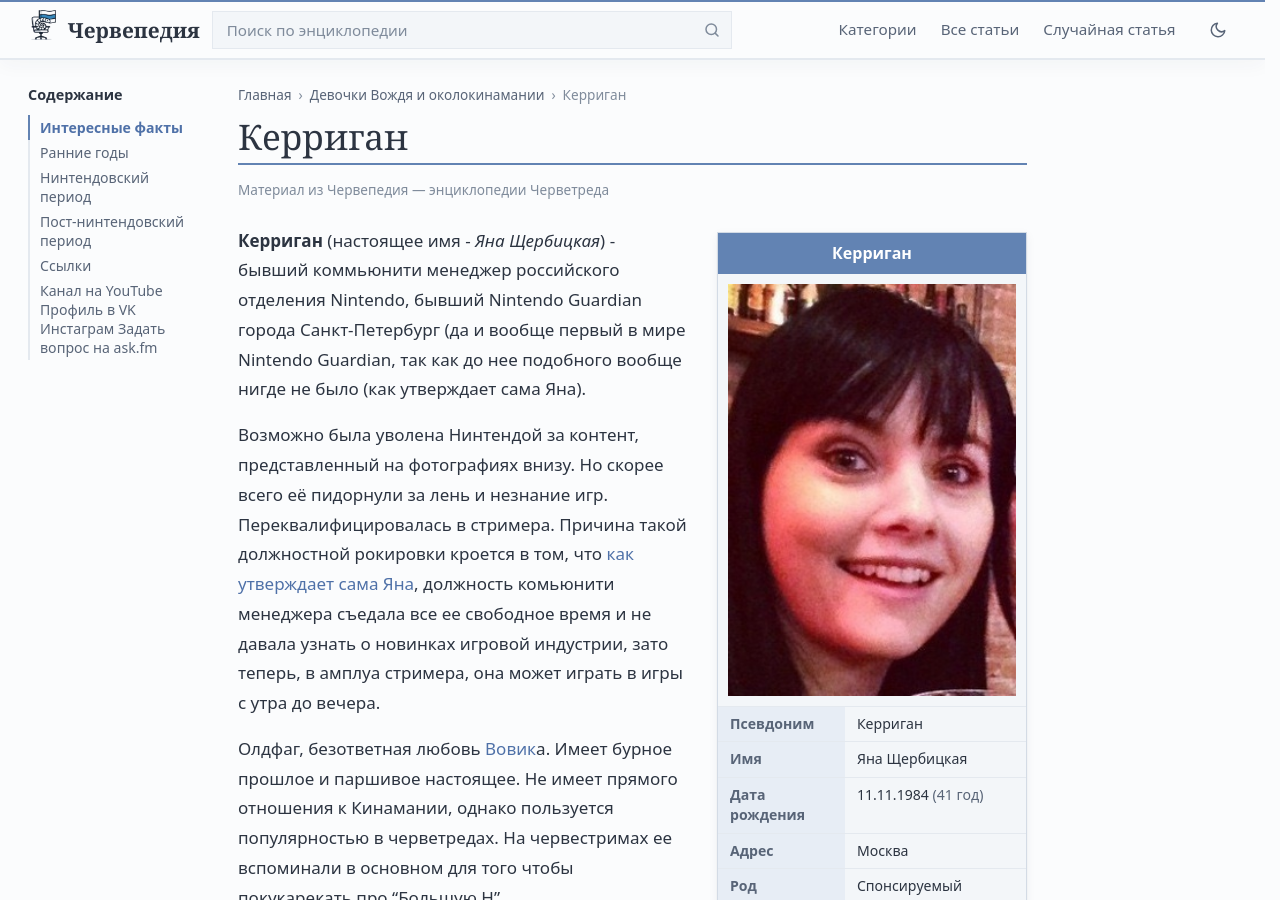
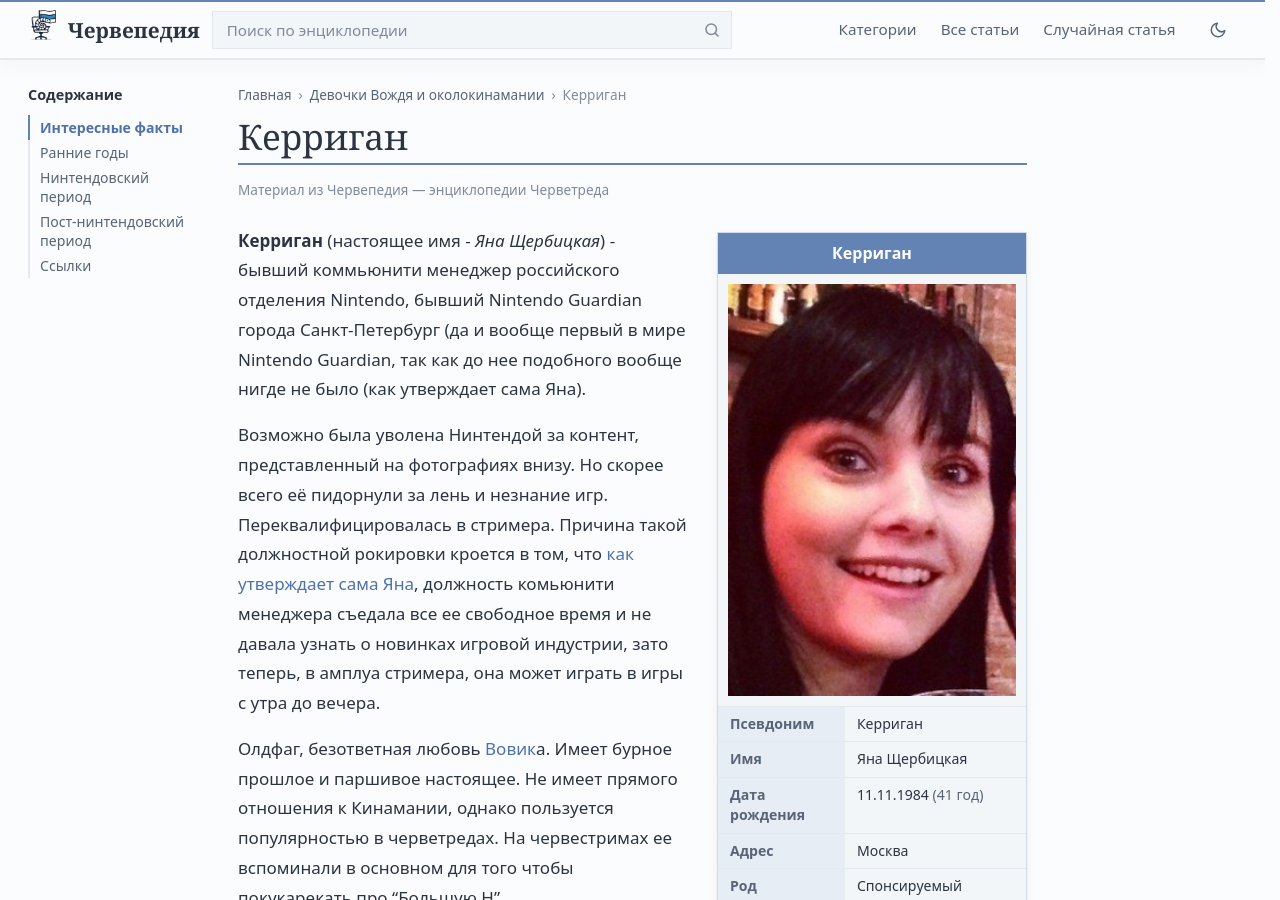
Before and after one commit to cherwepedia/cherwepedia.github.io, a Jekyll site: the page built from _posts/2026-10-09-kerrigan.md, in a window 1280 px wide and 900 px high. Built offline with Jekyll 4.4.1, drawn with Linux system fonts in a browser that asks for light colours; a script that is not in the unit is left out.

Commit message:
Правка статьи: Керриган

```diff
--- a/_posts/2026-10-09-kerrigan.md
+++ b/_posts/2026-10-09-kerrigan.md
@@ -74,4 +74,7 @@
 
 ## Ссылки
 
-## [Канал на YouTube](https://web.archive.org/web/20220119014054/https://www.youtube.com/user/Kerryshark/videos) [Профиль в VK](https://web.archive.org/web/20220119014054/https://vk.com/kerrigan) [Инстаграм](https://web.archive.org/web/20220119014054/https://instagram.com/kerry_shark/) [Задать вопрос на ask.fm](https://web.archive.org/web/20220119014054/https://ask.fm/Kerry_Shark)
+- [Канал на YouTube](https://web.archive.org/web/20220119014054/https://www.youtube.com/user/Kerryshark/videos)
+- [Профиль в VK](https://web.archive.org/web/20220119014054/https://vk.com/kerrigan)
+- [Инстаграм](https://web.archive.org/web/20220119014054/https://instagram.com/kerry_shark/)
+- [Задать вопрос на ask.fm](https://web.archive.org/web/20220119014054/https://ask.fm/Kerry_Shark)
```
